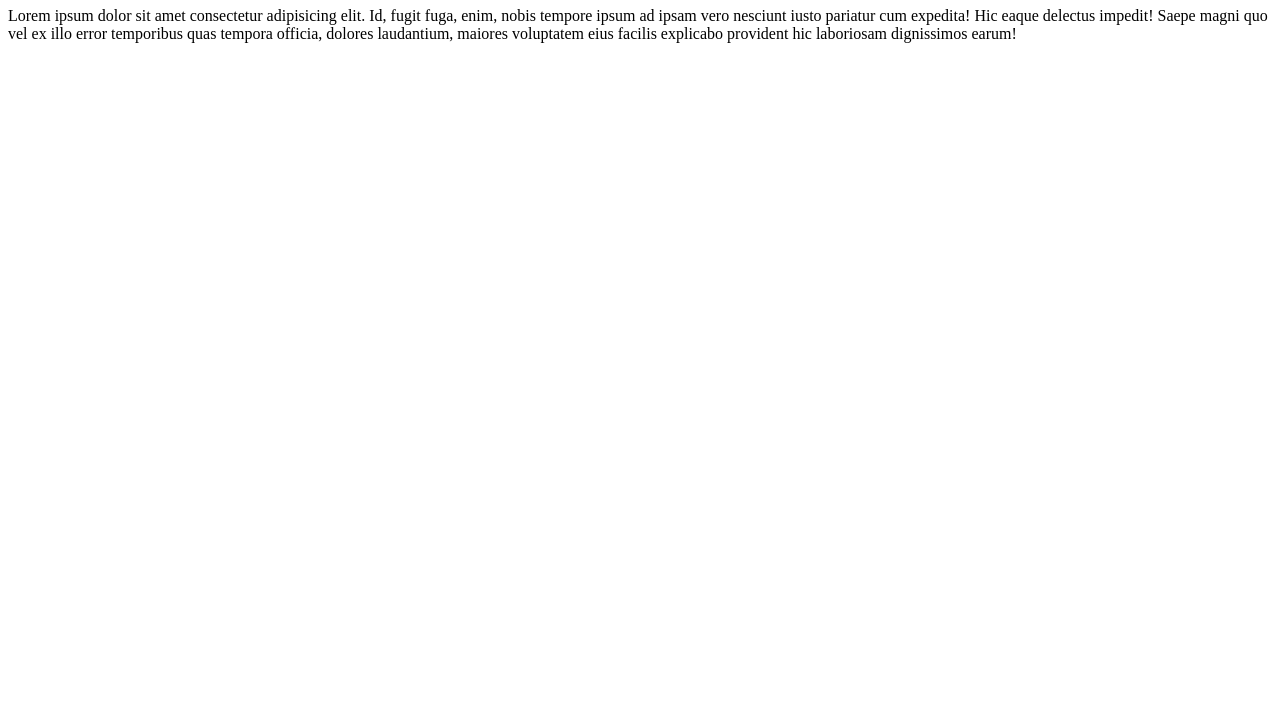
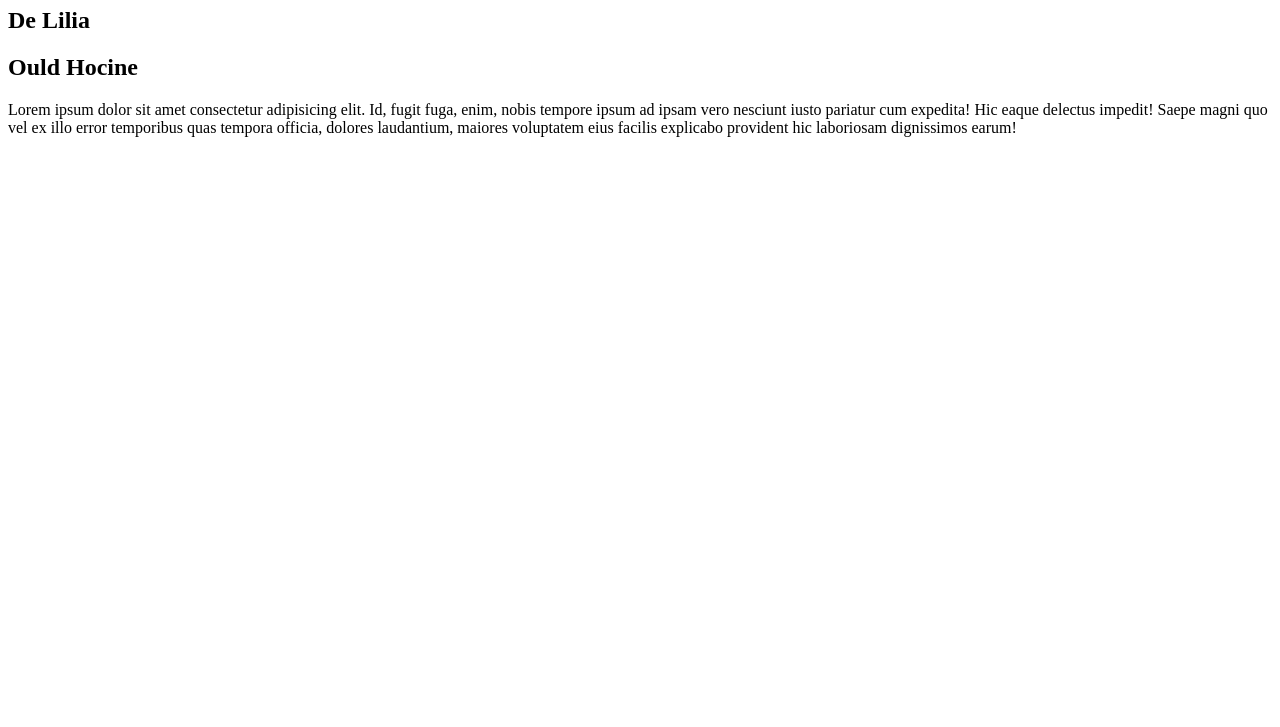
Before and after one commit to nadiaouafi/cours5-edw2, a plain HTML site: page index.html in a window 1280 px wide. Shown: the part 73-800 px from the top of the page. Drawn offline with Linux system fonts and the light colour scheme.

Commit message:
exercice

```diff
--- a/index.html
+++ b/index.html
@@ -7,6 +7,8 @@
   </head>
   <body>
     <h1>Lorem ipsum Lorem ipsum dolor sit amet.</h1>
+    <h2>De Lilia</h2>
+    <h2>Ould Hocine</h2>
     <p>
       Lorem ipsum dolor sit amet consectetur adipisicing elit. Id, fugit fuga,
       enim, nobis tempore ipsum ad ipsam vero nesciunt iusto pariatur cum
```
